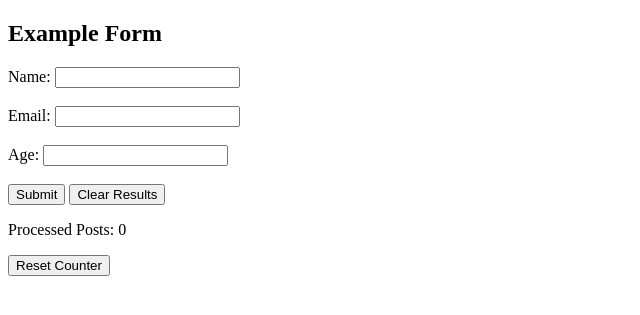
After one commit to kms121999/hello-php, a PHP site: page /examples/handling-forms.php in a window 1280 px wide. The commit adds this page. Shown: the top 315 px of the page, without its empty margins (0-640 px from the left). Run offline with PHP 8.4, Linux system fonts and the light colour scheme.

Commit message:
Implemented form example

```diff
--- /dev/null
+++ b/app/html/examples/handling-forms.php
@@ -0,0 +1,146 @@
+<?php
+session_start();
+
+// TODO: learn more about csrf tokens and determine if implementation is legitimate
+if (empty($_SESSION['csrf_token'])) {
+  $_SESSION['csrf_token'] = bin2hex(random_bytes(32));
+}
+
+$name = $email = $age = "";
+$birthYear = "";
+$ctnPostProcessed = $_SESSION["ctnPostProcessed"] ?? 0;
+$nameErr = $emailErr = $ageErr = "";
+$formResult = $_SESSION["formResult"] ?? "";
+
+if ($_SERVER["REQUEST_METHOD"] == "POST") {
+  if (!isset($_POST['csrf_token']) || $_POST['csrf_token'] !== $_SESSION['csrf_token']) {
+      exit("CSRF validation failed.");
+  }
+}
+
+if (isset($_POST["clearResults"])) {
+  $_SESSION["formResult"] = "";
+
+  header("Location: " . htmlspecialchars($_SERVER["PHP_SELF"]));
+  exit();
+} elseif (isset($_POST["resetCounter"])) {
+  $_SESSION["ctnPostProcessed"] = 0;
+  http_response_code(204);
+  exit();
+} elseif ($_SERVER["REQUEST_METHOD"] == "POST") {
+  // Remove accidental whitespace
+  $name = trim($_POST["name"] ?? "");
+  $email = trim($_POST["email"] ?? "");
+  $age = trim($_POST["age"] ?? "");
+
+  // Validate name
+  if (empty($name)) {
+    $nameErr = "Name is required";
+  }
+
+  // Validate email
+  if (empty($email)) {
+    $emailErr = "Email is required";
+  } elseif (!filter_var($email, FILTER_VALIDATE_EMAIL)) {
+    $emailErr = "Invalid email format";
+  }
+
+  // Validate age
+  if ($age && !is_numeric($age)) {
+    $ageErr = "Age must be a number";
+  } elseif ($age && $age < 0) {
+    $ageErr = "Age must be greater than 0";
+  }
+  // Case non number
+
+  // If no errors, process form
+  if (empty($nameErr) && empty($emailErr) && empty($ageErr)) {
+    // Can do things with raw data here
+    if ($age)
+      $birthYear = date("Y") - $age;
+
+    // Escape for HTML display
+    $name = htmlspecialchars($name);
+    $email = htmlspecialchars($email);
+
+    // Generate success msg
+    $formResult = "<b>Submitted form!</b><br>"
+      ."<b>Name:</b> $name<br>"
+      ."<b>Email:</b> $email";
+    if ($age) {
+      $formResult .= "<br><b>Age:</b> $age<br>"
+        ."<b>Approximate Year of Birth:</b> " .($birthYear - 1) ."-$birthYear";
+    }
+
+    $_SESSION["formResult"] = $formResult;
+    $_SESSION["ctnPostProcessed"] = ($_SESSION["ctnPostProcessed"] ?? 0) + 1;
+
+    header("Location: " . htmlspecialchars($_SERVER["PHP_SELF"]));
+    exit();
+  }
+} else {
+  $formResult = $_SESSION["formResult"] ?? "";
+}
+?>
+
+<!DOCTYPE html>
+<html lang="en">
+<head>
+    <meta charset="UTF-8">
+    <meta name="viewport" content="width=device-width, initial-scale=1.0">
+    <title>Handling Forms with PHP</title>
+</head>
+<body>
+  <h2>Example Form</h2>
+
+  <?php if ($formResult) echo "<p>$formResult</p>"; ?>
+
+  <form method="post">
+    <label for="name">Name:</label>
+    <input type="text" id="name" name="name" value="<?php echo $name; ?>" required>
+    <span style="color: red;"><?php echo $nameErr; ?></span>
+    <br><br>
+
+    <label for="email">Email:</label>
+    <input type="email" id="email" name="email" value="" required>
+    <span style="color: red;"><?php echo $emailErr; ?></span>
+    <br><br>
+
+    <label for="age">Age:</label>
+    <input type="number" id="age" name="age" min=0 value="">
+    <span style="color: red;"><?php echo $ageErr; ?></span>
+    <br><br>
+
+    <input type="submit" value="Submit">
+    <input type="submit" name="clearResults" value="Clear Results" formnovalidate>
+
+    <input type="hidden" name="csrf_token" value="<?php echo $_SESSION['csrf_token']; ?>">
+</form>
+
+<p>Processed Posts: <span id="count"><?php echo $ctnPostProcessed;?></span></p>
+<button id="btResetCounter">
+  Reset Counter
+</button>
+
+<!-- TODO: Include a descirption/tutorial of source code highlighting use of PHP -->
+
+<script>
+  document.getElementById("btResetCounter").onclick = e => {
+    fetch(
+      '<?php echo htmlspecialchars($_SERVER["PHP_SELF"]); ?>',
+      {
+        method: 'POST',
+        headers: {'Content-Type': 'application/x-www-form-urlencoded'},
+        body: 'resetCounter=true&csrf_token=<?php echo $_SESSION['csrf_token']; ?>'
+      }
+    ).then(response => {
+      if (response.ok) {
+        document.getElementById('count').innerHTML = '0';
+      }
+
+    }).catch(() => {/*Ignore errors*/});
+  };
+</script>
+
+</body>
+</html>
--- a/app/html/index.php
+++ b/app/html/index.php
@@ -11,13 +11,13 @@
 
     <h2>PHP Examples</h2>
     <ul>
-        <li><a href="example.php">Handling Forms</a></li>
+        <li><a href="examples/handling-forms.php">Handling Forms</a></li>
         <li><a href="example.php">Connecting to Databases</a></li>
         <li><a href="example.php">Integrating External APIs</a></li>
         <li><a href="example.php">Building Internal APIs</a></li>
         <li><a href="example.php">Implementing Logging</a></li>
         <li><a href="example.php">Using Object-Oriented Programming</a></li>
-        <li><a href="example.php">Using Functional Programming</a></li>
+        <li><a href="example.php">Creating an App</a></li>
     </ul>
 </body>
 </html>
```
